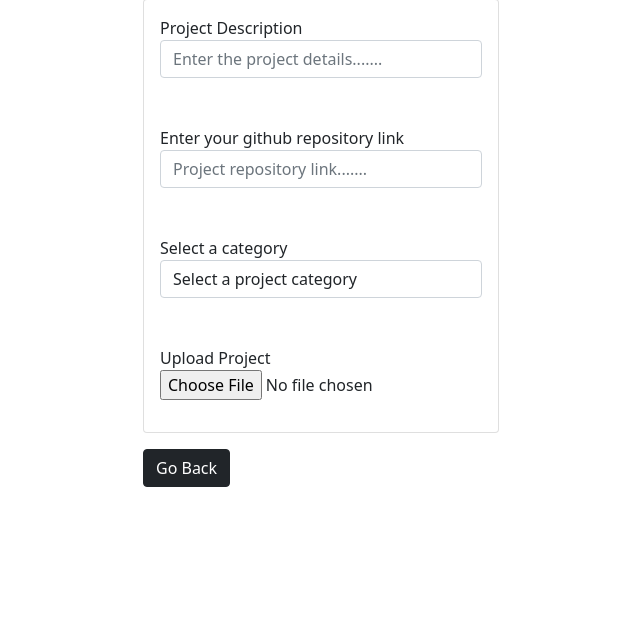
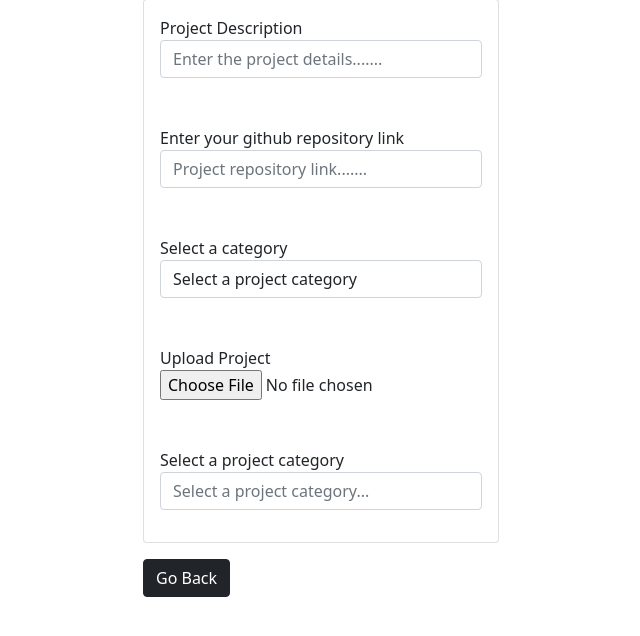
Before and after one commit to jacobrugano/projectsdjangoip3, a Django app: page /add/ in a window 1280 px wide. Shown: the part 49-685 px from the top of the page, without its empty margins (319-959 px from the left). Run offline with Django 3.2, Linux system fonts and the light colour scheme; data comes from the database, SQL or seed files in the repository.

Commit message:
Added code to allow selection of a project category

```diff
--- a/gitprojects/templates/gitprojects/add.html
+++ b/gitprojects/templates/gitprojects/add.html
@@ -41,8 +41,6 @@
                           <option value="{{category.id}}">{{category.name}}</option>
                           {% endfor %}
                         </select>
-
-
                         </div>
                     </form>
 
@@ -51,6 +49,13 @@
                          <!-- m-3 to create margins from the card borders & from content below it-->
                           <label>Upload Project</label>
                           <input name="project" type="file" class="form-control-file">
+                        </div>
+                    </form>
+
+                    <form>
+                        <div class="form-group  m-3">
+                          <label>Select a project category</label>
+                          <input name="category_new" type="text" placeholder="Select a project category..." class="form-control">
                         </div>
                     </form>
                 </div>
```
